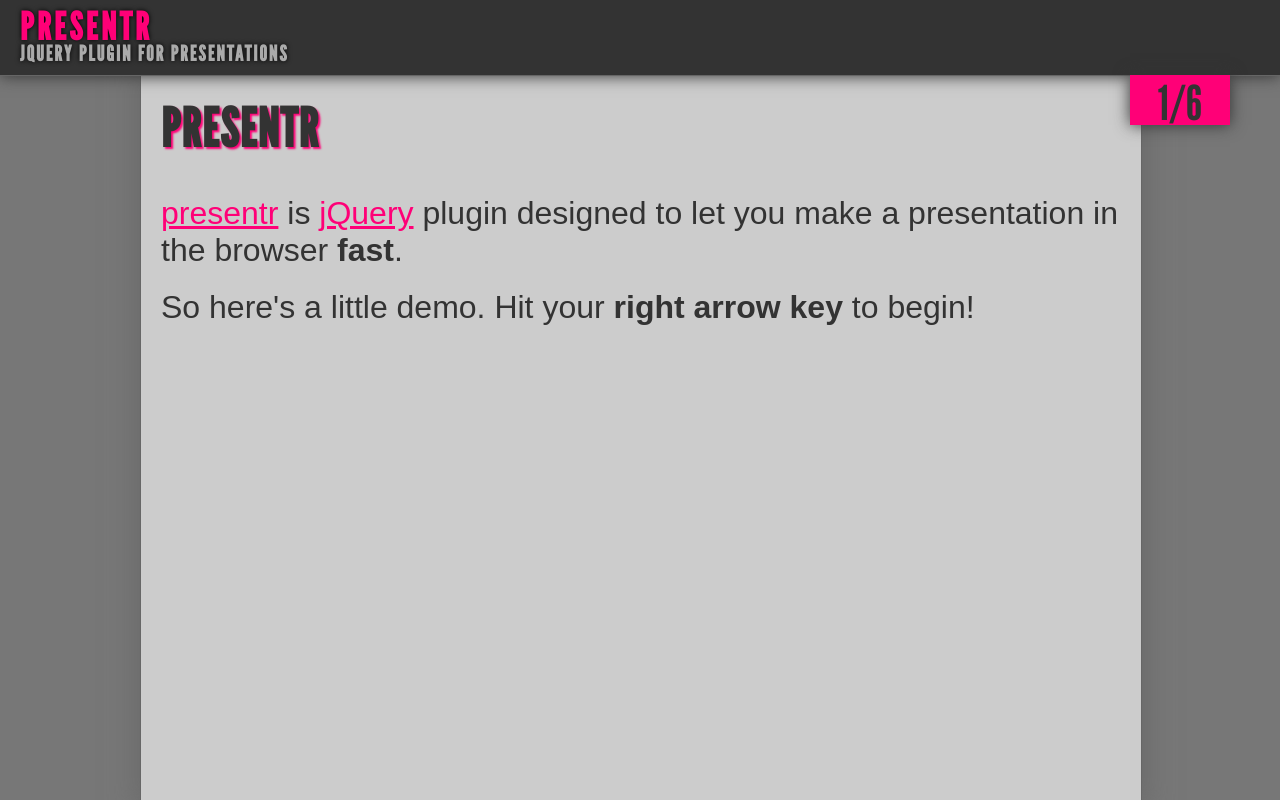
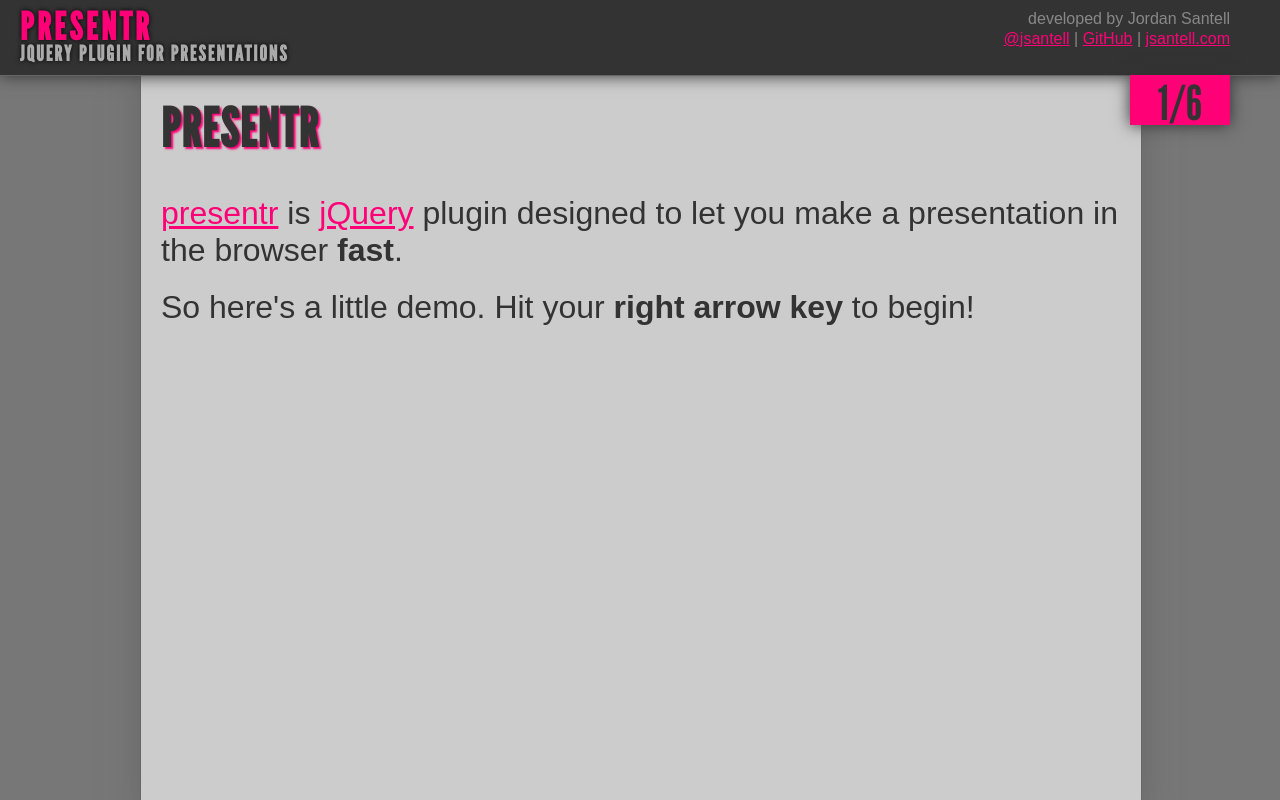
Before and after one commit to jsantell/presentr, a plain HTML site: page index.html in a window 1280 px wide. Drawn offline with Linux system fonts and the light colour scheme.

Commit message:
Added upper right info box

```diff
--- a/css/main.css
+++ b/css/main.css
@@ -43,6 +43,24 @@ body    {
     right:50px;
     top:75px;
     z-index:15;
+}
+
+#author   {
+    position:fixed;
+    color:#888;
+    top:10px;
+    right:50px;
+}
+
+#links a {
+    color:#ff0077;
+}
+
+#links  {
+    position:fixed;
+    color:#888;
+    top: 30px;
+    right:50px;
 }
 
 h1  {
--- a/index.html
+++ b/index.html
@@ -21,6 +21,9 @@
 <div id='header'>
     <h2 id='name'>presentr</h2>
     <h3 id='title'>jQuery Plugin for Presentations</h3>
+    <div id='author'>developed by Jordan Santell</div>
+    <div id='links'><a href='http://www.twitter.com/jsantell' title='Jordan Santell on Twitter'>@jsantell</a> | <a href='http://www.github.com/jsantell/presentr' title='Jordan Santell on GitHub'>GitHub</a> | <a href='http://jsantell.com' title='Jordan Santell portfolio'>jsantell.com</a>
+    </div>
 </div>
 
 <div id='slideinfo'></div>
```
